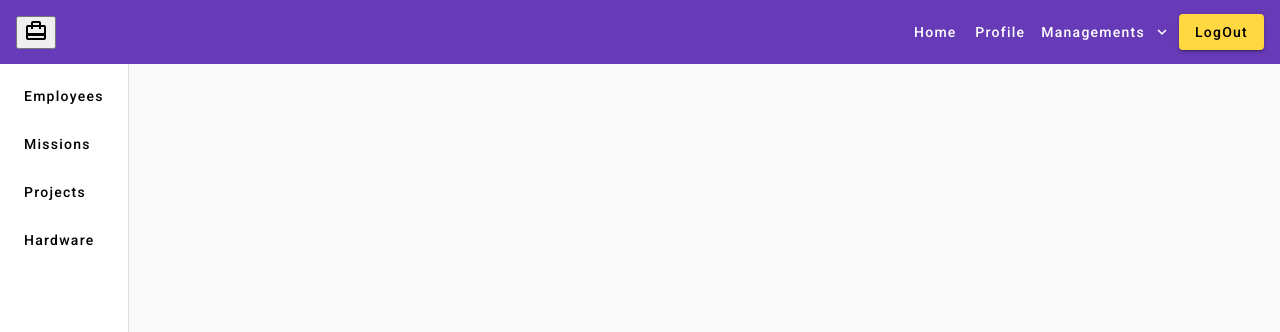
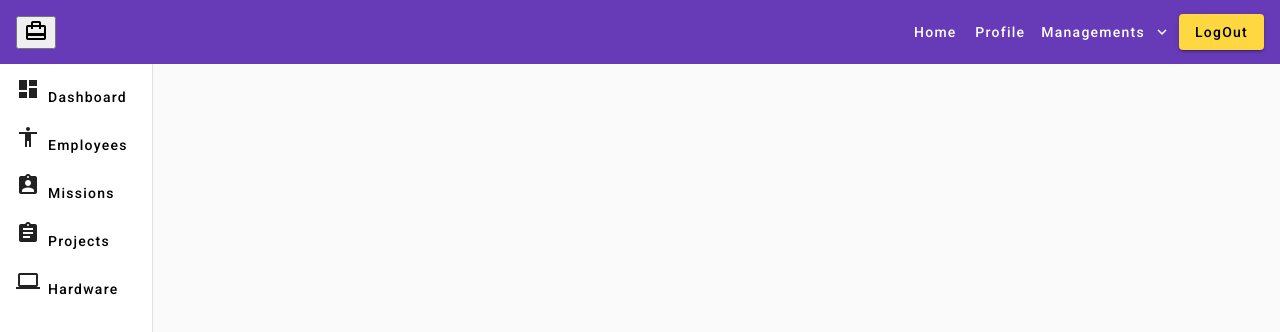
Before and after one commit to Bill29200/TasksManager2FrontEndAngularMaterials, an Angular app: page / in a window 1280 px wide. Shown: the top 332 px of the page. Built offline with nearby package versions, Linux system fonts and the light colour scheme.

Commit message:
mat drawer container added

```diff
--- a/src/app/admin-template/admin-template.component.html
+++ b/src/app/admin-template/admin-template.component.html
@@ -26,15 +26,23 @@
     <mat-drawer opened="true" mode="side" position="start">
       <mat-list>
         <mat-list-item>
+          <mat-icon>dashboard</mat-icon>
+          <button mat-button> Dashboard </button>
+        </mat-list-item>
+        <mat-list-item>
+          <mat-icon>accessibility</mat-icon>
           <button mat-button> Employees </button>
         </mat-list-item>
         <mat-list-item>
+          <mat-icon>assignment_ind</mat-icon>
           <button mat-button> Missions </button>
         </mat-list-item>
         <mat-list-item>
+          <mat-icon>assignment</mat-icon>
           <button mat-button> Projects </button>
         </mat-list-item>
         <mat-list-item>
+          <mat-icon>computer</mat-icon>
           <button mat-button> Hardware </button>
         </mat-list-item>
 
@@ -42,7 +50,7 @@
     </mat-drawer>
     <mat-drawer-content>
       <div style="min-height : 600px">
-
+        <router-outlet></router-outlet>
       </div>
     </mat-drawer-content>
 
```
